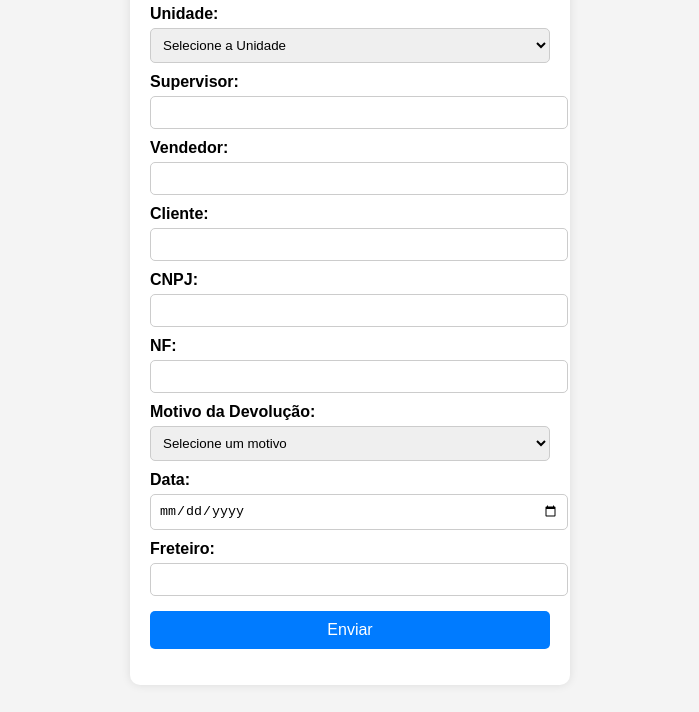
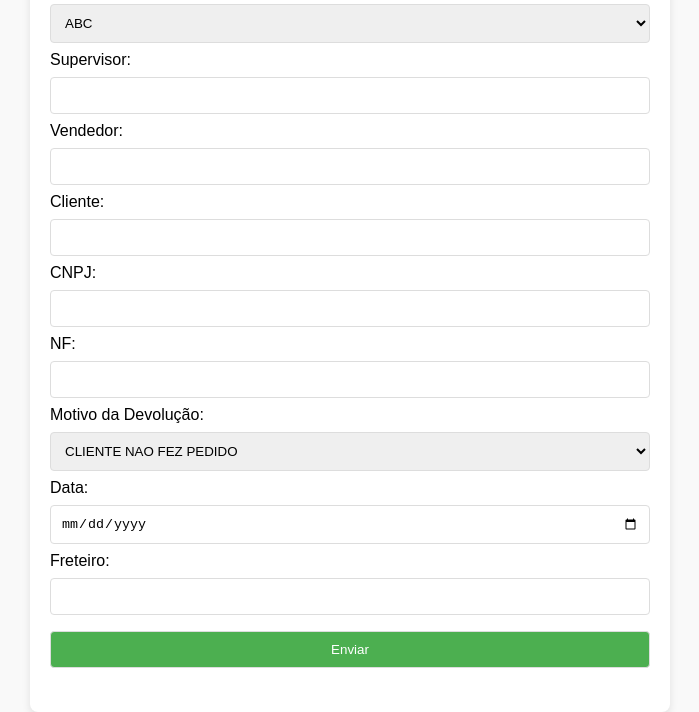
Before and after one commit to grupotriunfante/devolucoes, a plain HTML site: page index.htm in a window 1280 px wide. Shown: the part 99-811 px from the top of the page, without its empty margins (290-989 px from the left). Drawn offline with Linux system fonts and the light colour scheme.

Commit message:
index.htm

```diff
--- a/index.htm
+++ b/index.htm
@@ -7,139 +7,117 @@
     <style>
         body {
             font-family: Arial, sans-serif;
+            background-color: #f9f9f9;
             display: flex;
             justify-content: center;
             align-items: center;
             height: 100vh;
-            background-color: #f4f4f4;
             margin: 0;
         }
-        .container {
-            background: white;
+        form {
+            background-color: #fff;
             padding: 20px;
-            border-radius: 10px;
-            box-shadow: 0px 0px 10px rgba(0, 0, 0, 0.1);
-            width: 90%;
-            max-width: 400px;
-            text-align: center;
+            border-radius: 8px;
+            box-shadow: 0 4px 8px rgba(0, 0, 0, 0.1);
+            width: 100%;
+            max-width: 600px;
         }
-        h2 {
-            margin-bottom: 20px;
-        }
-        label {
-            display: block;
-            font-weight: bold;
-            text-align: left;
-            margin-top: 10px;
-        }
-        input, select {
+        input, select, button {
             width: 100%;
-            padding: 8px;
-            margin-top: 5px;
-            border: 1px solid #ccc;
-            border-radius: 5px;
+            padding: 10px;
+            margin: 8px 0;
+            border: 1px solid #ddd;
+            border-radius: 4px;
+            box-sizing: border-box;
         }
         button {
-            margin-top: 15px;
-            width: 100%;
-            padding: 10px;
-            background-color: #007bff;
+            background-color: #4CAF50;
             color: white;
-            border: none;
-            border-radius: 5px;
-            font-size: 16px;
             cursor: pointer;
         }
         button:hover {
-            background-color: #0056b3;
-        }
-        #codigo {
-            margin-top: 15px;
-            font-weight: bold;
-            color: green;
+            background-color: #45a049;
         }
     </style>
 </head>
 <body>
 
-    <div class="container">
+    <form id="devolucaoForm">
         <h2>Formulário de Devolução</h2>
 
-        <form id="devolucaoForm">
-            <label>Unidade:</label>
-            <select id="unidade" required>
-                <option value="">Selecione a Unidade</option>
-                <option>ABC</option>
-                <option>API</option>
-                <option>MCD</option>
-                <option>TCA</option>
-                <option>TCG</option>
-                <option>TPH</option>
-                <option>TBA</option>
-                <option>TPA</option>
-                <option>TSJ</option>
-                <option>TBL</option>
-                <option>TCV</option>
+        <label for="unidade">Unidade:</label>
+        <select id="unidade">
+            <option value="ABC">ABC</option>
+            <option value="API">API</option>
+            <option value="MCD">MCD</option>
+            <option value="TCA">TCA</option>
+            <option value="TCG">TCG</option>
+            <option value="TPH">TPH</option>
+            <option value="TBA">TBA</option>
+            <option value="TPA">TPA</option>
+            <option value="TSJ">TSJ</option>
+            <option value="TBL">TBL</option>
+            <option value="TCV">TCV</option>
         </select>
 
-            <label>Supervisor:</label>
+        <label for="supervisor">Supervisor:</label>
         <input type="text" id="supervisor" required>
 
-            <label>Vendedor:</label>
+        <label for="vendedor">Vendedor:</label>
         <input type="text" id="vendedor" required>
 
-            <label>Cliente:</label>
+        <label for="cliente">Cliente:</label>
         <input type="text" id="cliente" required>
 
-            <label>CNPJ:</label>
+        <label for="cnpj">CNPJ:</label>
         <input type="text" id="cnpj" required>
 
-            <label>NF:</label>
+        <label for="nf">NF:</label>
         <input type="text" id="nf" required>
 
-            <label>Motivo da Devolução:</label>
+        <label for="motivo">Motivo da Devolução:</label>
         <select id="motivo" required>
-                <option value="">Selecione um motivo</option>
-                <option>CLIENTE NÃO FEZ PEDIDO</option>
-                <option>CLIENTE NÃO ACEITOU OU DESISTIU DO PEDIDO</option>
-                <option>CLIENTE NÃO TEM DINHEIRO OU CHEQUE</option>
-                <option>CLIENTE FECHADO</option>
-                <option>DIVERGÊNCIA NO PORTADOR</option>
-                <option>DIVERGÊNCIA NO PREÇO OU PRAZO</option>
-                <option>NÃO AUTORIZADO ENTREGAR PELO FINANCEIRO</option>
-                <option>FALTOU A TROCA</option>
-                <option>FALTOU A BONIFICAÇÃO</option>
-                <option>ERRO DE FATURAMENTO</option>
-                <option>DUPLICIDADE DE PEDIDO - MESMO NÚMERO</option>
-                <option>SUBSTITUIÇÃO DE PRODUTOS NO PEDIDO</option>
-                <option>PEDIDO A MAIOR OU MENOR - QUANTIDADE</option>
-                <option>MERCADORIA FALTOU NA CARGA</option>
-                <option>MERCADORIA AVARIADA</option>
-                <option>NÃO JUSTIFICADO</option>
-                <option>FORA DE ROTA</option>
-                <option>DEMORA NA ENTREGA</option>
-                <option>CLIENTE TROCADO</option>
-                <option>PRODUTO NÃO CADASTRADO NO CLIENTE</option>
-                <option>PEDIDO TROCADO</option>
+            <option value="CLIENTE NAO FEZ PEDIDO">CLIENTE NAO FEZ PEDIDO</option>
+            <option value="CLIENTE NAO ACEITOU OU DESISTIU DO PEDIDO">CLIENTE NAO ACEITOU OU DESISTIU DO PEDIDO</option>
+            <option value="CLIENTE NAO TEM DINHEIRO OU CHEQUE">CLIENTE NAO TEM DINHEIRO OU CHEQUE</option>
+            <option value="CLIENTE FECHADO">CLIENTE FECHADO</option>
+            <option value="DIVERGENCIA NO PORTADOR">DIVERGENCIA NO PORTADOR</option>
+            <option value="DIVERGENCIA NO PRECO OU PRAZO">DIVERGENCIA NO PRECO OU PRAZO</option>
+            <option value="NAO AUTORIZADO ENTREGAR PELO FINANCEIRO">NAO AUTORIZADO ENTREGAR PELO FINANCEIRO</option>
+            <option value="FALTOU A TROCA">FALTOU A TROCA</option>
+            <option value="FALTOU A BONIFICACAO">FALTOU A BONIFICACAO</option>
+            <option value="ERRO DE FATURAMENTO">ERRO DE FATURAMENTO</option>
+            <option value="DUPLICIDADE DE PEDIDO - MESMO NUMERO">DUPLICIDADE DE PEDIDO - MESMO NUMERO</option>
+            <option value="SUBSTITUICAO DE PRODUTOS NO PEDIDO">SUBSTITUICAO DE PRODUTOS NO PEDIDO</option>
+            <option value="PEDIDO A MAIOR OU MENOR - QUANTIDADE">PEDIDO A MAIOR OU MENOR - QUANTIDADE</option>
+            <option value="MERCADORIA FALTOU NA CARGA">MERCADORIA FALTOU NA CARGA</option>
+            <option value="MERCADORIA AVARIADA">MERCADORIA AVARIADA</option>
+            <option value="NAO JUSTIFICADO">NAO JUSTIFICADO</option>
+            <option value="FORA DE ROTA">FORA DE ROTA</option>
+            <option value="DEMORA NA ENTREGA">DEMORA NA ENTREGA</option>
+            <option value="CLIENTE TROCADO">CLIENTE TROCADO</option>
+            <option value="PRODUTO NAO CADASTRADO NO CLIENTE">PRODUTO NAO CADASTRADO NO CLIENTE</option>
+            <option value="PEDIDO TROCADO">PEDIDO TROCADO</option>
         </select>
 
-            <label>Data:</label>
+        <label for="data">Data:</label>
         <input type="date" id="data" required>
 
-            <label>Freteiro:</label>
+        <label for="freteiro">Freteiro:</label>
         <input type="text" id="freteiro" required>
 
         <button type="submit">Enviar</button>
+
+        <p id="codigoGerado" style="font-weight: bold;"></p>
     </form>
-
-        <p id="codigo"></p>
-    </div>
 
     <script>
         document.getElementById("devolucaoForm").addEventListener("submit", function(event) {
             event.preventDefault();
 
+            // Gerando o código único
             let codigo = "DEV-" + Math.floor(1000 + Math.random() * 9000); // Gera um número entre 1000 e 9999
+            document.getElementById("codigoGerado").textContent = "Código Gerado: " + codigo;
 
             let data = {
                 unidade: document.getElementById("unidade").value,
@@ -154,7 +132,7 @@
                 codigo: codigo
             };
 
-    fetch('https://script.google.com/macros/s/AKfycbyCZR6YW7KG2KNVFEtifCEoLoKCESx2_o5nwp1ewNh8Ddq4tmCcv-O5DFL49O3rBajr/exec', {
+            fetch('https://script.google.com/macros/s/AKfycbyCZR6YW7KG2KNVFEtifCEoLoKCESx2_o5nwp1ewNh8Ddq4tmCcv-O5DFL49O3rBajr/exec', { // Substitua pelo URL do seu Web App do Google Apps Script
                 method: 'POST',
                 body: new URLSearchParams(data)
             })
@@ -164,9 +142,6 @@
             })
             .catch(error => console.error('Erro ao enviar dados:', error));
         });
-        document.getElementById("codigo").innerText = "Código Gerado: " + codigo;
-            this.reset();
-});
     </script>
 
 </body>
```
Lines whose indentation alone changed are shown as unchanged.
